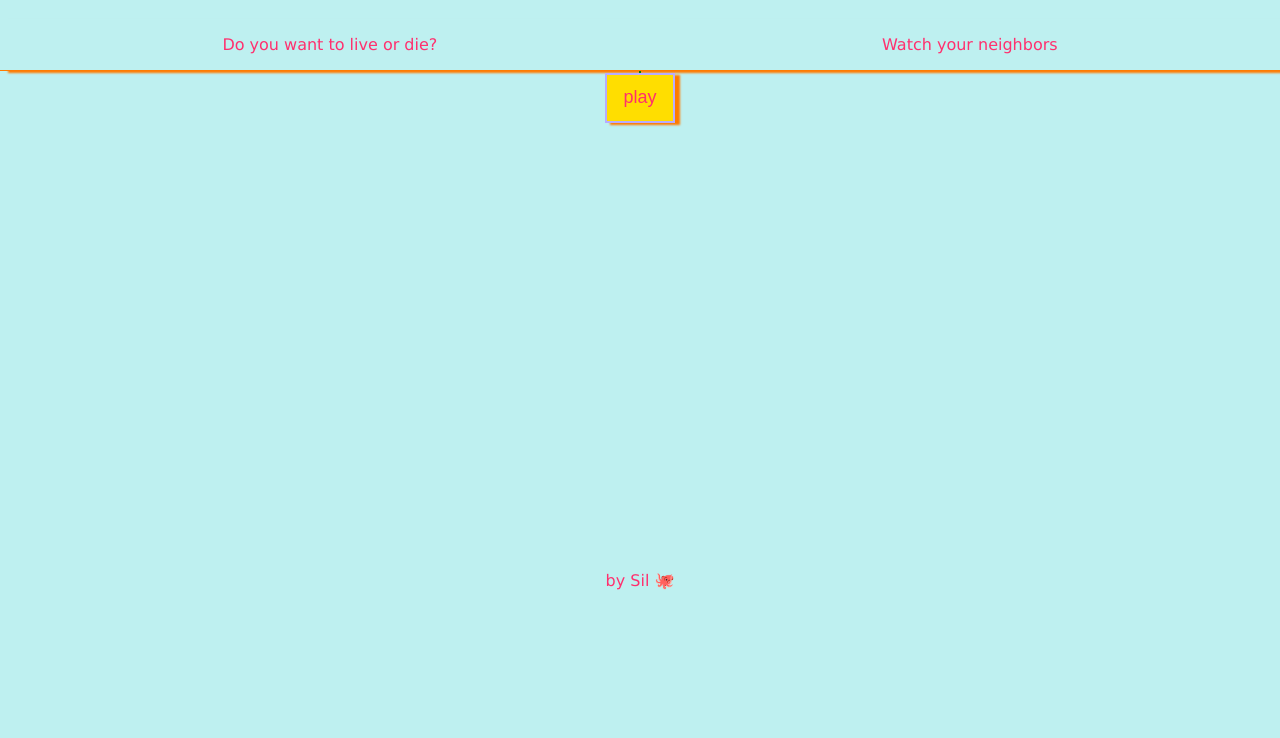
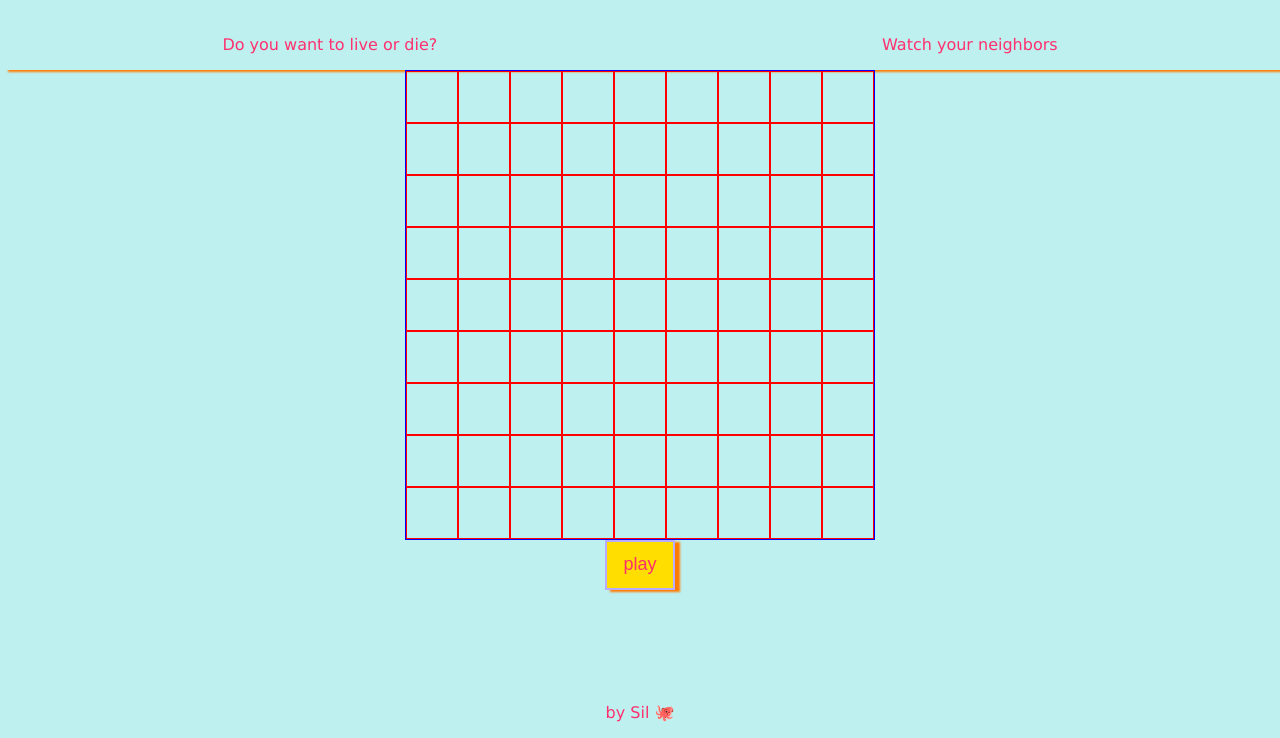
Before and after one commit to lallunavermella/202201-W2CHWE-silvia-martinez, a website: page index.html in a window 1280 px wide. Shown: the part 62-800 px from the top of the page. Drawn offline with nearby package versions, Linux system fonts and the light colour scheme; files that its build step writes are made by us from their sources.

Commit message:
create function to create grid with js in html. update style

```diff
--- a/index.html
+++ b/index.html
@@ -2,30 +2,26 @@
 <html lang="en">
   <head>
     <meta charset="UTF-8" />
-    <meta http-equiv="X-UA-Compatible" content="IE=edge" />
     <meta name="viewport" content="width=device-width, initial-scale=1.0" />
     <link rel="icon" href="/favicon.png" type="image/x-icon" />
     <link href="styles/style.css" rel="stylesheet" />
+    <script src="script.js" defer></script>
     <title>Game of Life</title>
   </head>
   <body>
     <header class="header">
       <div class="header-title">
-      <h1>Game of Life</h1>
+        <h1>Game of Life</h1>
       </div>
       <div class="header__description">
-      <p>Do you want to live or die?</p>
-      <p>
-        Watch your neighbors
-      </p>
+        <p>Do you want to live or die?</p>
+        <p>Watch your neighbors</p>
       </div>
     </header>
-    <main class="main">
-      <section class="grid-game"></section>
+    <main>
+      <div id="super-grid"></div>
       <button class="button--play-game">play</button>
     </main>
-
-    <footer class="footer">
-      by Sil &#128025</footer>
+    <footer><p>by Sil 🐙</p></footer>
   </body>
 </html>
--- a/script.js
+++ b/script.js
@@ -1,10 +1,15 @@
-const setRow = 3; // definides per l'usuari
-const setColumn = 3; // definides per l'usuari
+const setRow = 9; // definides per l'usuari
+const setColumn = 9; // definides per l'usuari
 
+/*  for (let i = 0; i < 3; i++) {
+  const element = document.createElement("div");
+  element.appendChild(document.createTextNode(""));
+  document.querySelector("#super-grid").appendChild(element);
+}  */
 class CellDefault {
   row;
   column;
-  status = "";
+  status = "deadd";
   neighborsAlive;
 
   constructor(row, column) {
@@ -22,7 +27,7 @@ class CellDefault {
   nextGeneration() {
     if (this.status) {
       if (this.neighborsAlive < 2 || this.neighborsAlive > 3) {
-        this.status = "";
+        this.status = "dead";
       }
     } else if (this.neighborsAlive === 3) {
       this.status = "alive";
@@ -34,17 +39,26 @@ const newArrayGame = (rows, columns) => {
   const boardGame = [];
   for (let i = 0; i < rows; i++) {
     boardGame.push([]);
+    const divOut = document.createElement("div");
+    divOut.id = `${i}`;
+    divOut.className = "divOut";
+
+    document.querySelector("#super-grid").appendChild(divOut);
+
     for (let j = 0; j < columns; j++) {
       boardGame[i][j] = new CellDefault(i, j);
+
+      const divInside = document.createElement("div");
+      divInside.id = `${i}-${j}`;
+      divInside.className = "divInside";
+
+      divOut.appendChild(divInside);
     }
   }
   return boardGame;
 };
 
 const boardGame = newArrayGame(setRow, setColumn);
-console.table(
-  boardGame.map((c) => c.map((cc) => (cc.status ? cc.status : "dead")))
-);
 
 const countNeighbors = (row, column) => {
   let aliveNeighbors = 0;
--- a/scss/style.scss
+++ b/scss/style.scss
@@ -1,10 +1,14 @@
 @import "_variables.scss";
+html {
+  height: 100%;
+}
 
 body {
   font-family: "Lucida Sans", "Lucida Sans Regular", "Lucida Grande",
     "Lucida Sans Unicode", Geneva, Verdana, sans-serif;
   background-color: $color_blue;
-  width: 100%;
+
+  height: 100%;
   margin: 0;
 }
 .header {
@@ -12,28 +16,37 @@ body {
   flex-direction: column;
   justify-content: center;
   color: $color_pink;
+  box-shadow: 8px 2px 2px $color_orange;
 
   .header-title {
     display: flex;
     justify-content: center;
   }
   .header__description {
-    border-bottom: 1px solid $color_orange;
-    box-shadow: 8px 2px 2px $color_orange;
     display: flex;
     flex-direction: row;
     justify-content: space-around;
     align-items: center;
   }
 }
-.main {
+main {
   display: flex;
   flex-direction: column;
   align-items: center;
-  height: 500px;
-  .grid-game {
-    border: 1px solid green;
+
+  #super-grid {
+    display: flex;
+    flex-direction: row;
+    justify-content: center;
+    border: 1px solid blue;
+
+    .divInside {
+      border: 1px solid red;
+      width: 50px;
+      height: 50px;
+    }
   }
+
   .button--play-game {
     border: 2px solid $color_violet;
     background-color: $color_yellow;
@@ -50,9 +63,13 @@ body {
   }
 }
 
-.footer {
+footer {
   display: flex;
   flex-direction: row;
   justify-content: center;
+  align-items: center;
   color: $color_pink;
+  position: fixed;
+  bottom: 0;
+  width: 100%;
 }
```
